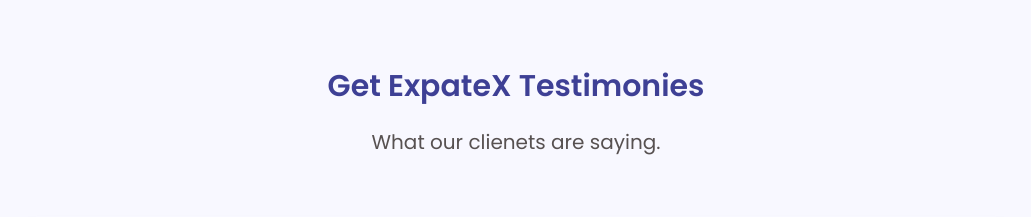
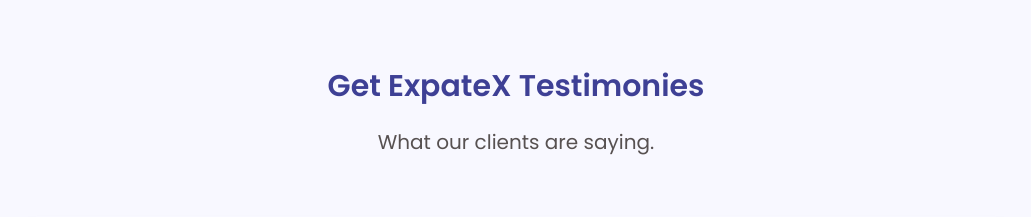
Before and after one commit to blade-01/expatex, a Vue app: page / in a window 1280 px wide. Shown: the part 4320-4537 px from the top of the page, without its empty margins (124-1155 px from the left). Built offline with nearby package versions, Linux system fonts and the light colour scheme.

Commit message:
Fix: Fixed type

```diff
--- a/src/components/home/HomeTestimonies.vue
+++ b/src/components/home/HomeTestimonies.vue
@@ -3,7 +3,7 @@
     <div class="container">
       <div class="testimonies-content">
         <h2>Get ExpateX Testimonies</h2>
-        <p>What our clienets are saying.</p>
+        <p>What our clients are saying.</p>
       </div>
       <div class="testimonies-grid">
         <Splide :options="options">
```
